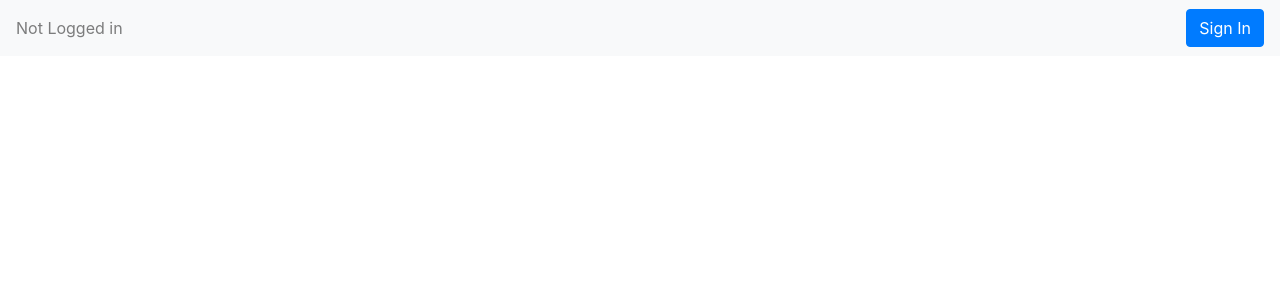
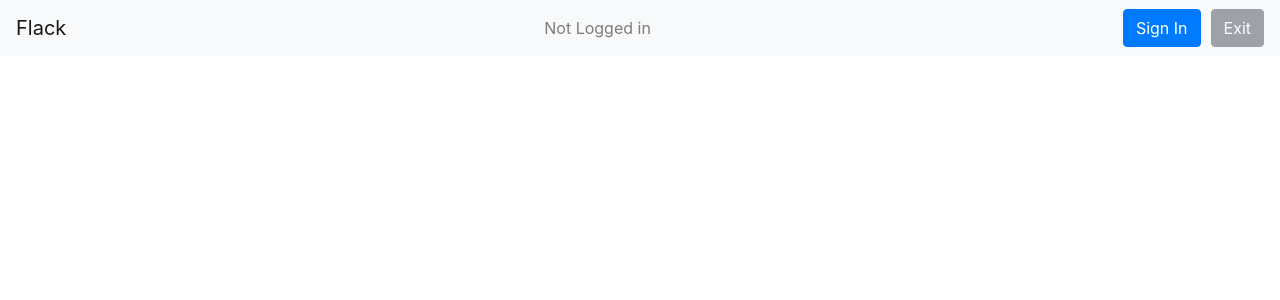
Before and after one commit to swati-goyal/Project-2, a Flask app: page / in a window 1280 px wide. Shown: the top 300 px of the page. Run offline with Flask 2, Linux system fonts and the light colour scheme; some libraries are stand-ins or nearby versions.

Commit message:
Finished exit functionality (#3)

```diff
--- a/templates/index.html
+++ b/templates/index.html
@@ -21,16 +21,26 @@
     <script src="https://maxcdn.bootstrapcdn.com/bootstrap/4.0.0/js/bootstrap.min.js"
         integrity="sha384-JZR6Spejh4U02d8jOt6vLEHfe/JQGiRRSQQxSfFWpi1MquVdAyjUar5+76PVCmYl" crossorigin="anonymous">
     </script>
+    <style>
+        .form-inline>button {
+            margin-left: 10px;
+        }
+    </style>
 </head>
 
 <body>
     <nav class="navbar navbar-light bg-light justify-content-between">
+        <a class="navbar-brand" href="#">Flack</a>
         <span class="navbar-text">
             Not Logged in
         </span>
         <form class="form-inline">
-          <button type="button" id="myBtn" class="btn btn-primary" data-toggle="modal" data-target="#exampleModalCenter">
+            <button type="button" id="myBtn" class="btn btn-primary" data-toggle="modal"
+                data-target="#exampleModalCenter">
                 Sign In
+            </button>
+            <button type="button" id="logout" class="btn btn-secondary">
+                Exit
             </button>
         </form>
     </nav>
@@ -52,7 +62,6 @@
                     </form>
                 </div>
                 <div class="modal-footer">
-                    <!-- <button type="button" class="btn btn-secondary" data-dismiss="modal">Close</button> -->
                     <button type="button" class="btn btn-primary" id="save" data-dismiss="modal">Enter</button>
                 </div>
             </div>
```
Also changed, not shown: static/index.js (+27 -10 lines). Lines whose indentation alone changed are shown as unchanged.
